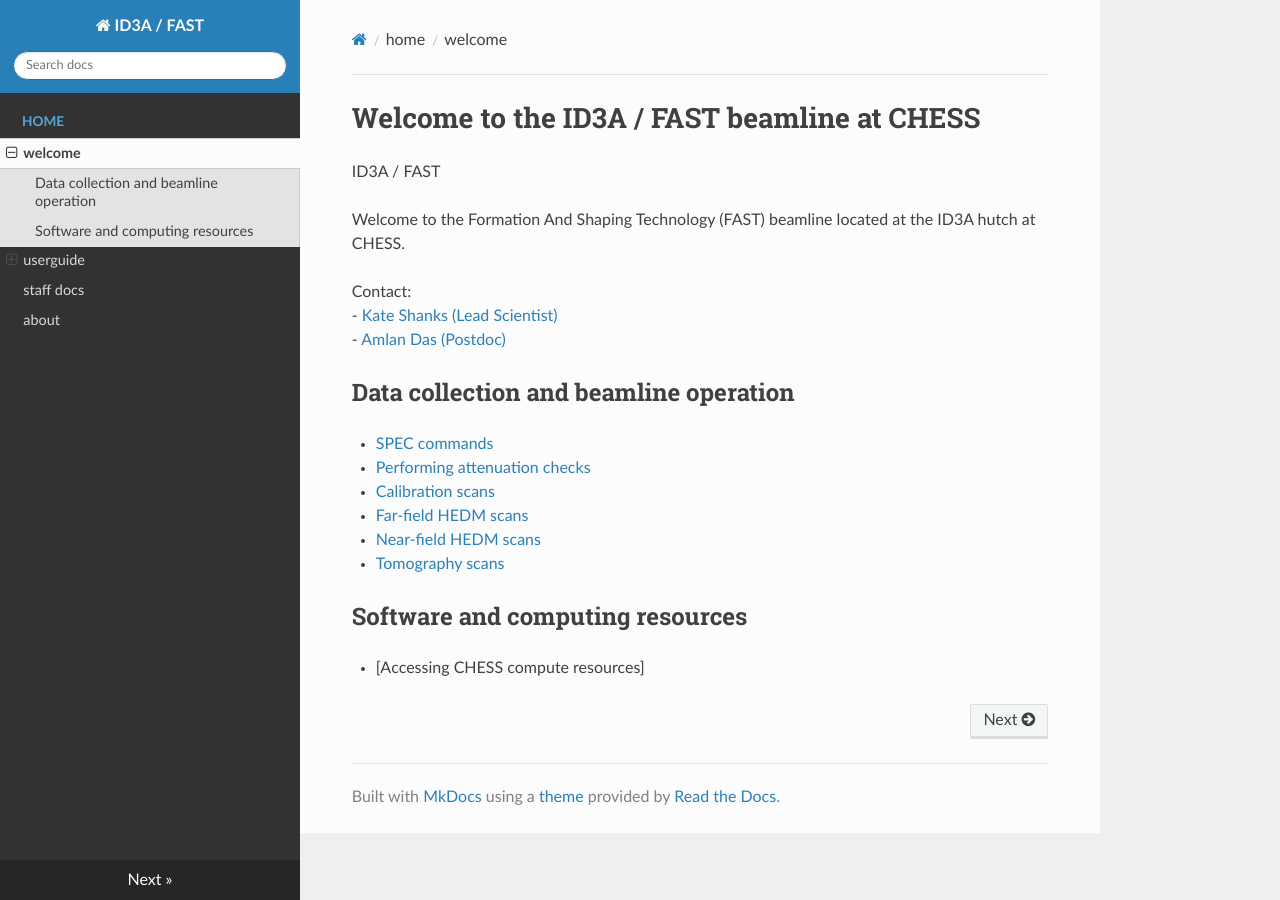
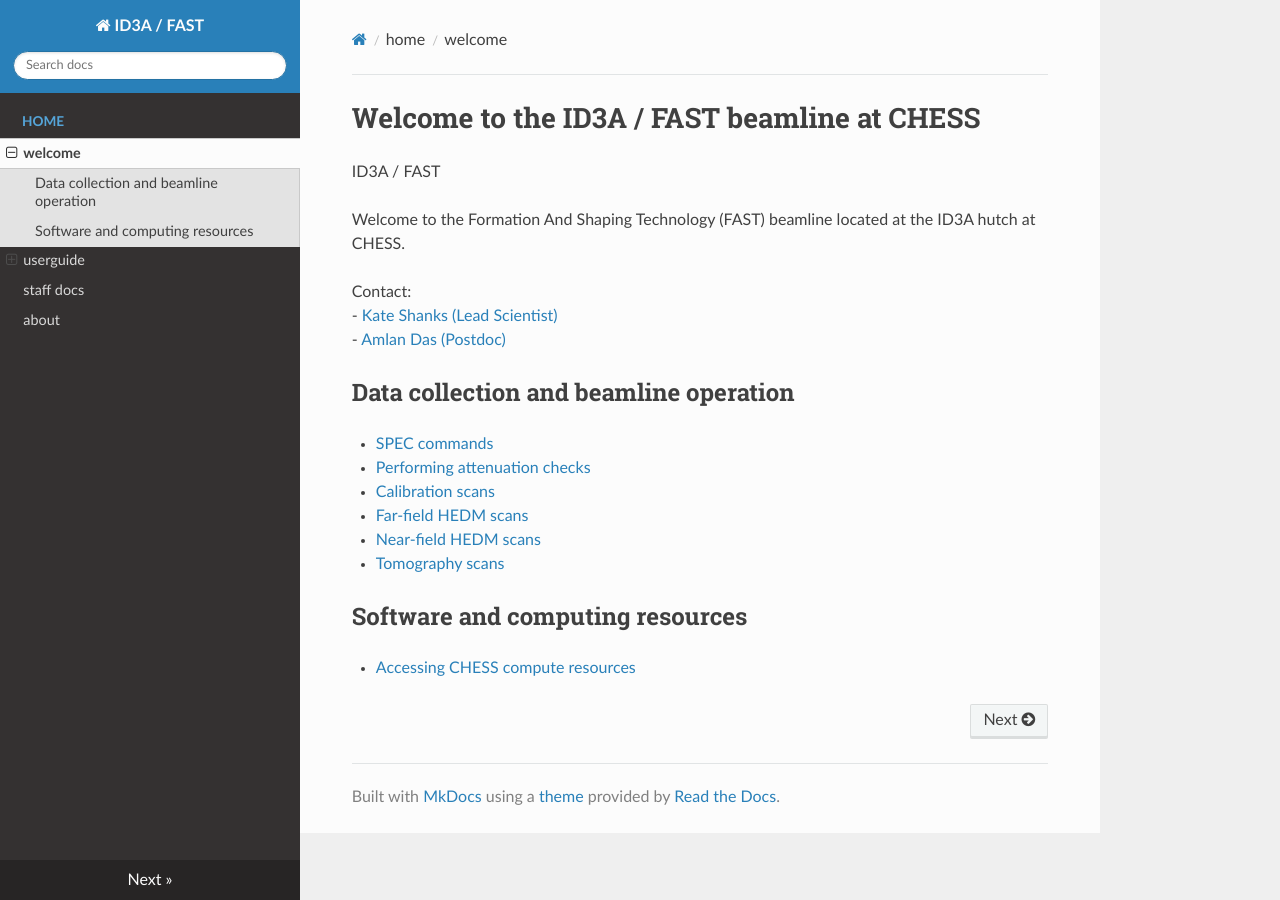
Before and after one commit to ksg52/CHESS-ID3A-FAST, an MkDocs documentation site: the page built from docs/index.md, in a window 1280 px wide. Built offline with MkDocs 1.6.1, drawn with Linux system fonts in a browser that asks for light colours; nearby versions of some CDN libraries; part of the change alters nothing that is shown.

```diff
--- a/docs/index.md
+++ b/docs/index.md
@@ -17,4 +17,4 @@ Contact:
 * [Tomography scans](userguide/scans/tomo/tomo_scans.md)
 
 ## Software and computing resources
-* [Accessing CHESS compute resources]
+* [Accessing CHESS compute resources](userguide/compute/accessing_compute_resource.md)
```
